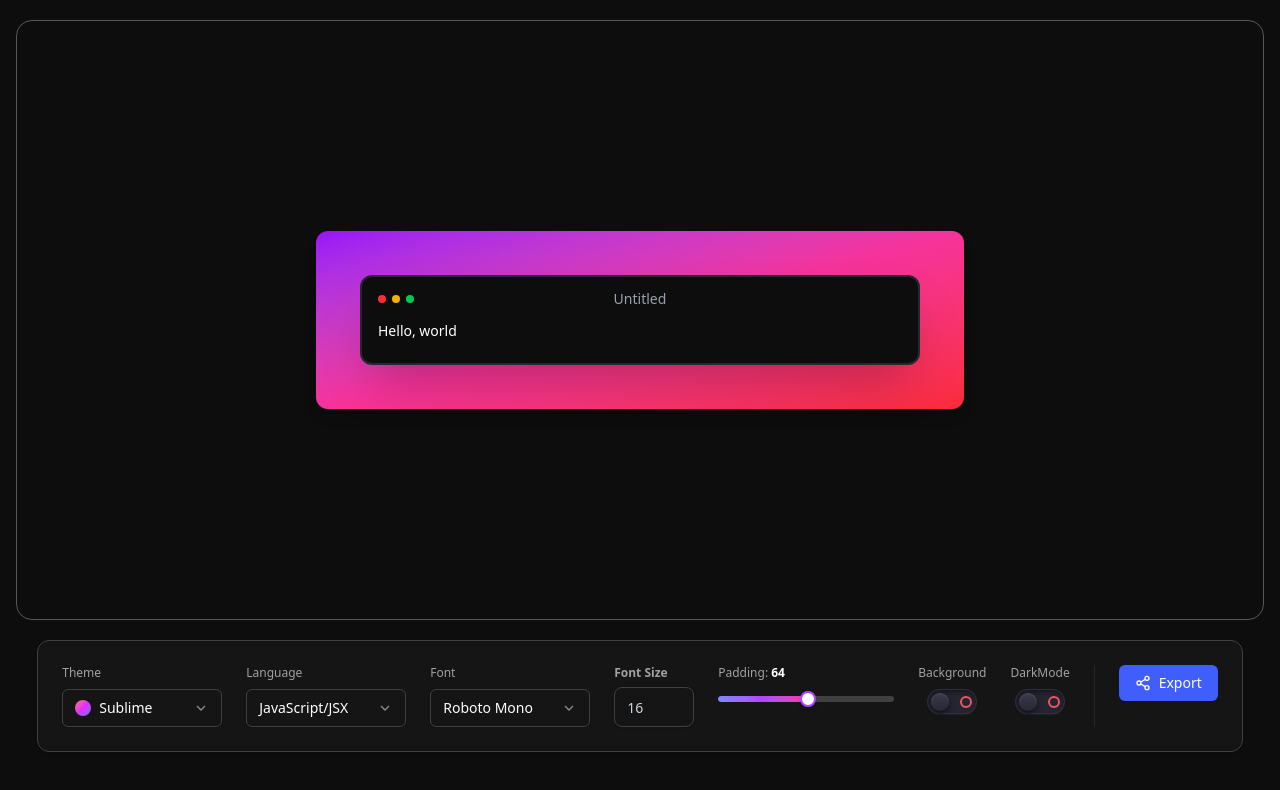
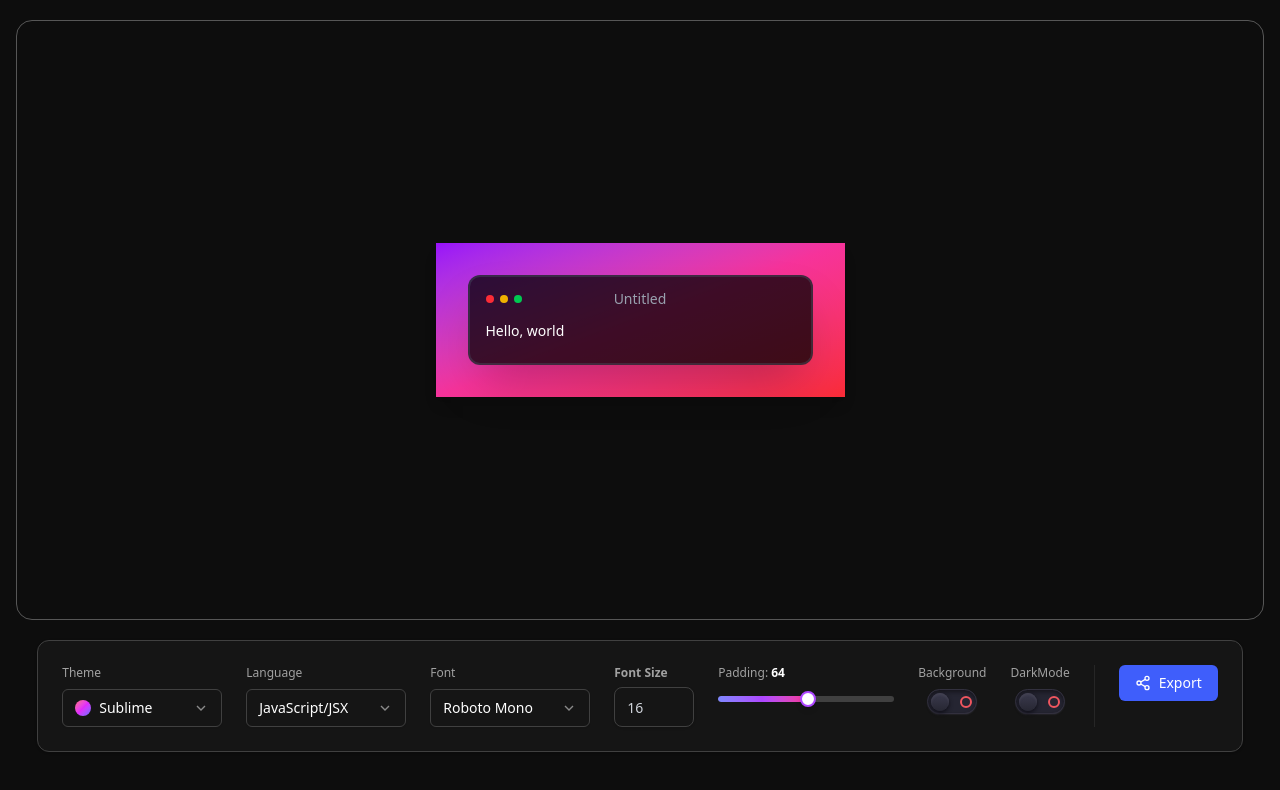
Before and after one commit to Nitesh47kumars/Snippix, a React (Vite) app: page / in a window 1280 px wide. Shown: the top 790 px of the page. Built offline with nearby package versions, Linux system fonts and the light colour scheme.

Commit message:
make SnippetPreview resonsive & Fix some Style

```diff
--- a/src/Components/GradientWrapper.jsx
+++ b/src/Components/GradientWrapper.jsx
@@ -2,7 +2,7 @@ import React from 'react';
 
 const GradientWrapper = ({ children }) => {
   return (
-    <div className="p-6 my-10 rounded-xl bg-gradient-to-br from-purple-600 via-pink-500 to-red-500 shadow-lg">
+    <div className="px-6 py-8 bg-gradient-to-br from-purple-600 via-pink-500 to-red-500 shadow-lg">
       {children}
     </div>
   );
--- a/src/Components/SnippetCode.jsx
+++ b/src/Components/SnippetCode.jsx
@@ -1,19 +1,17 @@
-import React, { useRef, useEffect, useState } from "react";
+import { useEffect, useRef, useState } from "react";
 
-const SnippetCode = ({ width = 600 }) => {
+const SnippetCode = () => {
   const textareaRef = useRef(null);
   const [code, setCode] = useState("Hello, world");
 
-  // Auto-grow textarea height
   const autoResize = () => {
     const textarea = textareaRef.current;
     if (textarea) {
-      textarea.style.height = "auto"; // reset
-      textarea.style.height = `${textarea.scrollHeight}px`; // grow
+      textarea.style.height = "auto";
+      textarea.style.height = `${textarea.scrollHeight}px`;
     }
   };
 
-  // Run on initial render
   useEffect(() => {
     autoResize();
   }, []);
@@ -24,26 +22,21 @@ const SnippetCode = ({ width = 600 }) => {
   };
 
   return (
-    <div
-      className="p-5 flex justify-center items-center"
-      style={{ width: `${width}px` }}
-    >
-      <div className="w-full border-2 rounded-xl shadow-2xl bg-[#0d0d0d] border-gray-600/40">
+    <div className="w-full px-2">
+      <div className="w-full max-w-full sm:max-w-2xl mx-auto border-2 rounded-xl shadow-2xl bg-black/75 border-gray-600/40">
         {/* Header */}
         <header className="grid grid-cols-6 gap-3 items-center px-4 py-3">
-          {/* Traffic light buttons */}
           <div className="flex gap-1.5">
             <div className="rounded-full h-2 w-2 bg-red-500" />
             <div className="rounded-full h-2 w-2 bg-yellow-500" />
             <div className="rounded-full h-2 w-2 bg-green-500" />
           </div>
 
-          {/* Title input */}
           <div className="col-span-4 flex justify-center">
             <input
               type="text"
               spellCheck={false}
-              className="bg-transparent text-center text-gray-400 text-sm font-medium focus:outline-none"
+              className="bg-transparent text-center text-gray-400 text-sm font-medium focus:outline-none w-full"
               defaultValue="Untitled"
             />
           </div>
@@ -55,7 +48,7 @@ const SnippetCode = ({ width = 600 }) => {
           value={code}
           onChange={handleChange}
           className="resize-none outline-none px-4 pb-4 w-full text-sm bg-transparent text-white"
-          rows={1} // minimal height
+          rows={1}
         />
       </div>
     </div>
--- a/src/Components/SnippetPreview.jsx
+++ b/src/Components/SnippetPreview.jsx
@@ -1,13 +1,14 @@
 import React from 'react';
 import SnippetCode from './SnippetCode';
-import GradientWrappper from './GradientWrapper'
+import GradientWrapper from './GradientWrapper';
+
 const SnippetPreview = () => {
   return (
-    <div className="min-h-[75vh] my-5 mx-4 border border-white/30 rounded-2xl flex items-center justify-center">
-      <div className="h-full w-full flex items-center justify-center">
-        <GradientWrappper>
-            <SnippetCode />
-        </GradientWrappper>
+    <div className="min-h-[75vh] my-5 mx-2 sm:mx-4 border border-white/30 rounded-2xl flex items-center justify-center">
+      <div className="w-full max-w-6xl flex items-center justify-center p-2 sm:p-4">
+        <GradientWrapper>
+          <SnippetCode />
+        </GradientWrapper>
       </div>
     </div>
   );
```
